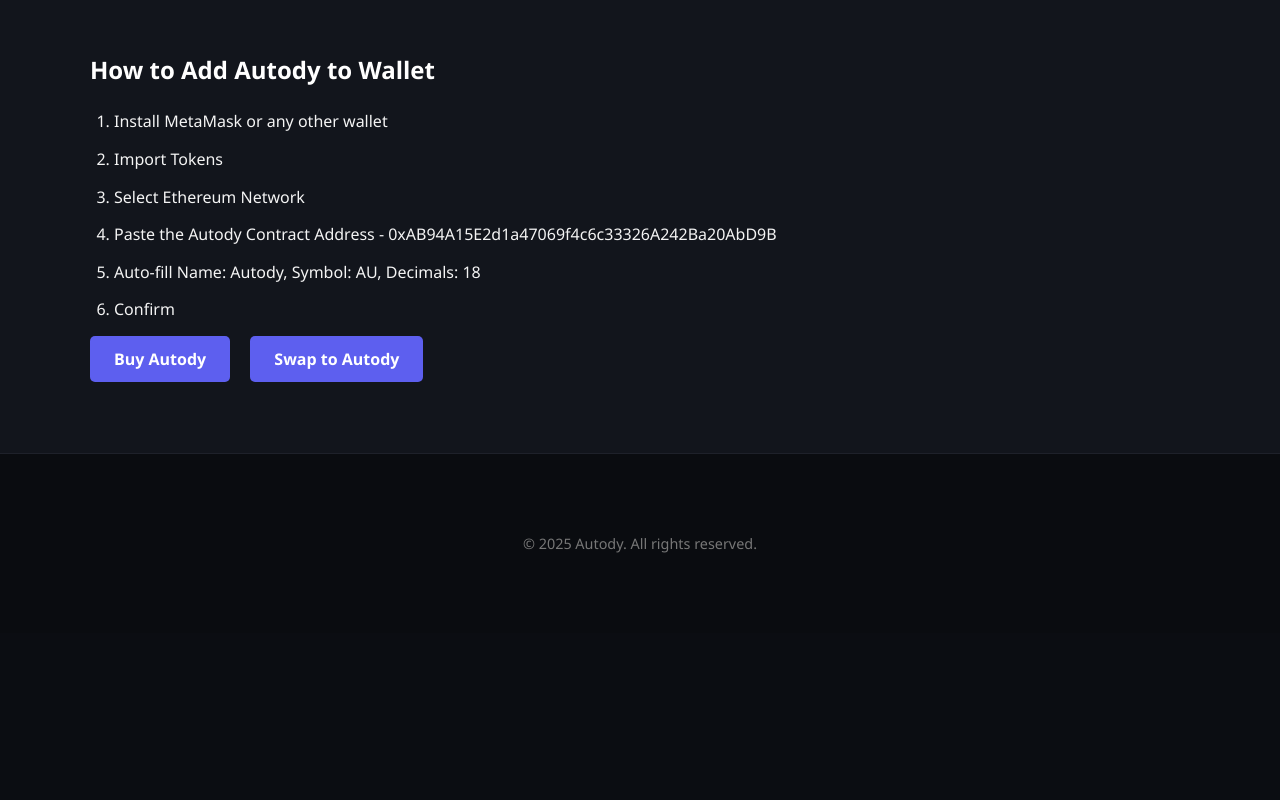
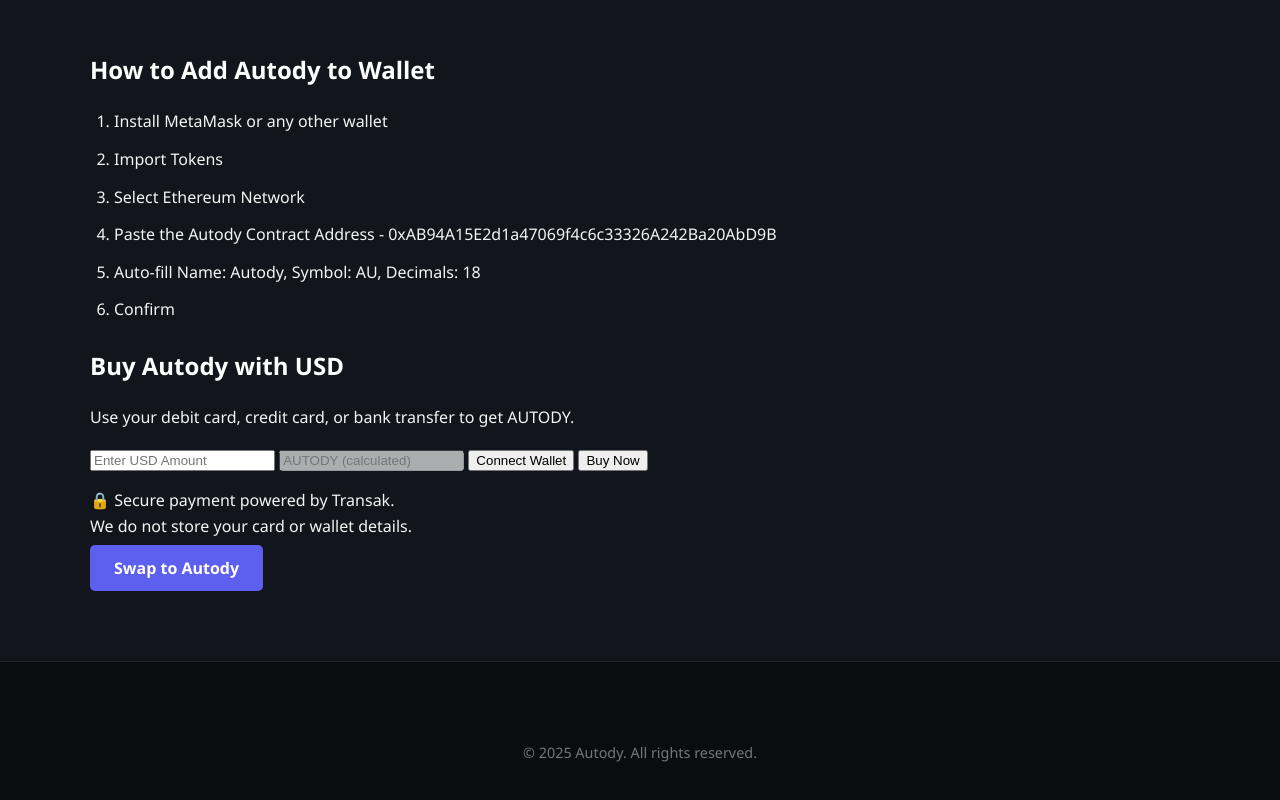
Before and after one commit to Verothecreator/autody.online, a website: page public/index.html in a window 1280 px wide. Shown: the part 2264-3064 px from the top of the page. Before the commit the page ends 2897 px from the top, so only its background shows below. Drawn offline with Linux system fonts and the light colour scheme; a script that the page names is missing.

Commit message:
Update index.html

```diff
--- a/public/index.html
+++ b/public/index.html
@@ -85,7 +85,18 @@
         <li>Auto-fill Name: Autody, Symbol: AU, Decimals: 18</li>
         <li>Confirm</li>
       </ol>
-      <a href="#" id="buy-autody-btn" class="btn">Buy Autody</a>
+      <div class="buy-card">
+        <h2>Buy Autody with USD</h2>
+        <p>Use your debit card, credit card, or bank transfer to get AUTODY.</p>
+
+        <input type="text" id="usdAmount" placeholder="Enter USD Amount">
+        <input type="text" id="tokenAmount" placeholder="AUTODY (calculated)" disabled>
+
+        <button class="wallet-btn">Connect Wallet</button>
+        <button class="buy-btn" id="buy-autody-btn">Buy Now</button>
+
+        <p class="secure">🔒 Secure payment powered by Transak.<br>We do not store your card or wallet details.</p>
+      </div>
       <a href="https://app.uniswap.org/swap?inputCurrency=ETH&outputCurrency=0xAB94A15E2d1a47069f4c6c33326A242Ba20AbD9B"
          target="_blank" class="btn">Swap to Autody</a>
   </section>
```
